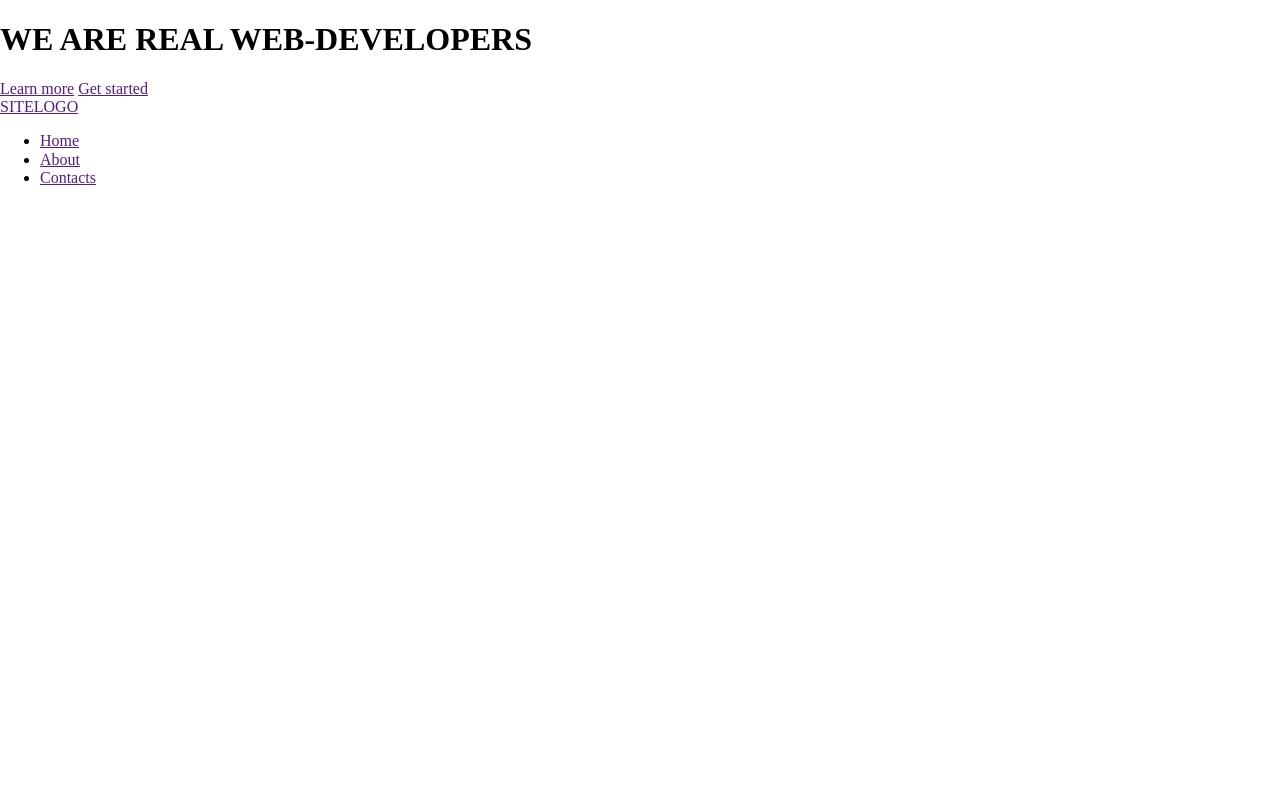
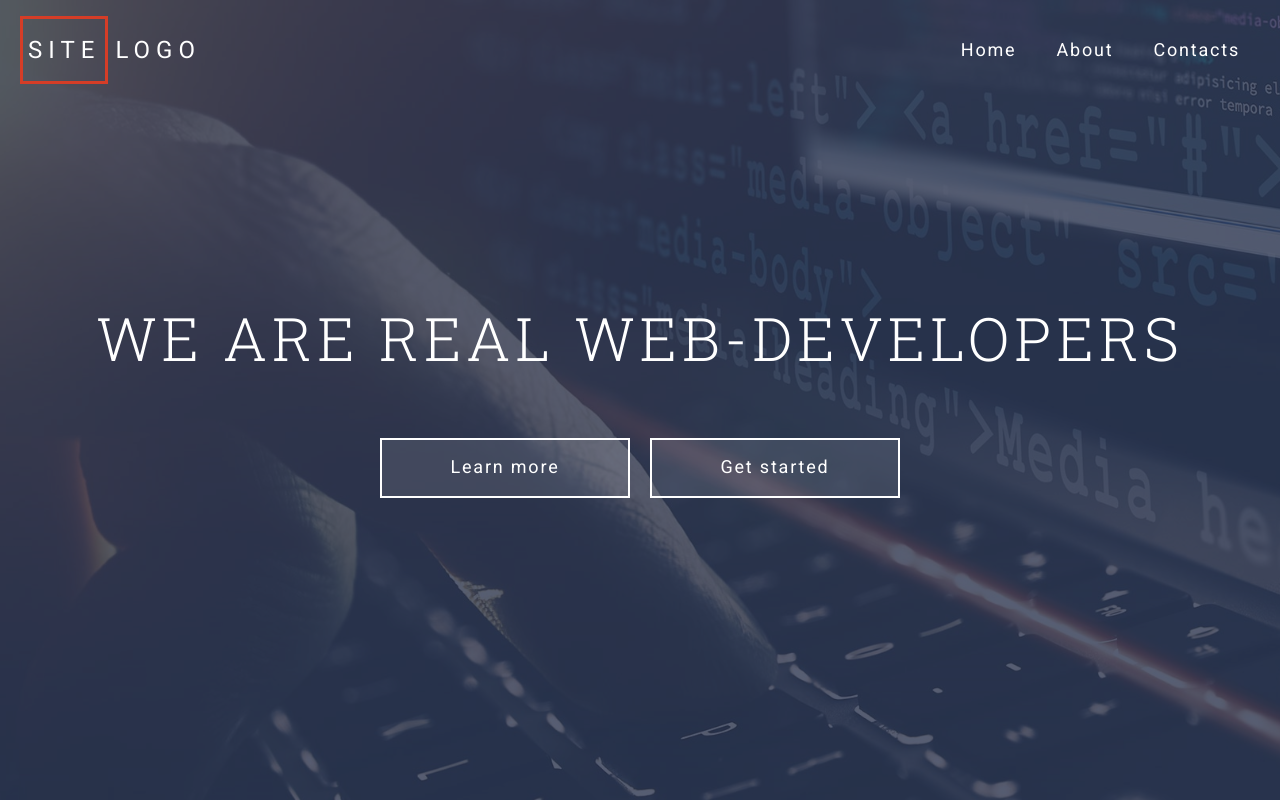
Before and after one commit to MrBoiaryn/my-page-v-2, a website: page index.html in a window 1280 px wide. Drawn offline with Linux system fonts and the light colour scheme.

Commit message:
чернове оформлення блоку header

```diff
--- a/index.html
+++ b/index.html
@@ -47,13 +47,13 @@
 
           <ul class="header-navbar__list">
             <li class="header-navbar__item">
-              <a class="header-navbar_link" href="">Home</a>
+              <a class="header-navbar__link" href="">Home</a>
             </li>
             <li class="header-navbar__item">
-              <a class="header-navbar_link" href="">About</a>
+              <a class="header-navbar__link" href="">About</a>
             </li>
             <li class="header-navbar__item">
-              <a class="header-navbar_link" href="">Contacts</a>
+              <a class="header-navbar__link" href="">Contacts</a>
             </li>
           </ul>
         </nav>
--- a/src/scss/common/_classes.scss
+++ b/src/scss/common/_classes.scss
@@ -1,2 +1,24 @@
-@use "../presets" as *;
-@use "../mixins" as *;
+// @use "../presets" as *;
+// @use "../mixins" as *;
+
+.btn {
+  display: flex;
+  align-items: center;
+  justify-content: center;
+
+  min-width: 250px;
+  height: 60px;
+
+  transition: background-color 0.5s ease-in-out;
+  letter-spacing: 0.1em;
+
+  border: 2px solid $color-white;
+  background-color: rgba($color-white, 0.1);
+
+  font-size: 18px;
+
+  &:hover,
+  &:focus {
+    background-color: $color-accent;
+  }
+}
--- a/src/scss/common/_typography.scss
+++ b/src/scss/common/_typography.scss
@@ -1,2 +1,32 @@
-@use "../presets" as *;
-@use "../mixins" as *;
+// @use "../presets" as *;
+// @use "../mixins" as *;
+
+*,
+*::before,
+*::after {
+  box-sizing: border-box;
+}
+
+html {
+  font-family: $font-main;
+  font-size: $font-size;
+}
+
+body {
+  color: $color-primary;
+  background-color: $color-white;
+}
+
+h1 {
+  letter-spacing: 0.08em;
+
+  font-family: $font-header;
+  font-size: 3.75rem;
+  font-weight: 300;
+}
+
+a {
+  text-decoration: none;
+
+  color: $color-white;
+}
--- a/src/scss/components/header/_header-content.scss
+++ b/src/scss/components/header/_header-content.scss
@@ -1,2 +1,25 @@
-@use "../../presets" as *;
-@use "../../mixins" as *;
+// @use "../../presets" as *;
+// @use "../../mixins" as *;
+
+.header-content {
+  position: relative;
+  z-index: 1;
+  top: 0;
+
+  &__container {
+    @extend %container;
+  }
+
+  &__title {
+    margin: 0 0 66px;
+
+    text-align: center;
+  }
+
+  &__action {
+    display: flex;
+    justify-content: center;
+
+    gap: $gap;
+  }
+}
--- a/src/scss/components/header/_header-logo.scss
+++ b/src/scss/components/header/_header-logo.scss
@@ -1,2 +1,18 @@
-@use "../../presets" as *;
-@use "../../mixins" as *;
+// @use "../../presets" as *;
+// @use "../../mixins" as *;
+
+.header-logo {
+  letter-spacing: 0.25em;
+
+  font-size: 24px;
+
+
+
+  &__accent {
+    margin-right: 7px;
+    padding: 17px 5px 17px 5px;
+    // display: inline-block;
+
+    border: 3px solid #d53d27;
+  }
+}
--- a/src/scss/components/header/_header-menu.scss
+++ b/src/scss/components/header/_header-menu.scss
@@ -1,2 +1,18 @@
-@use "../../presets" as *;
-@use "../../mixins" as *;
+// @use "../../presets" as *;
+// @use "../../mixins" as *;
+
+.header-menu {
+  position: absolute;
+  z-index: 2;
+  top: 0;
+  right: 0;
+  left: 0;
+
+  &__container {
+    display: flex;
+    align-items: center;
+
+    @extend %container;
+    gap: $gap;
+  }
+}
--- a/src/scss/components/header/_header-navbar.scss
+++ b/src/scss/components/header/_header-navbar.scss
@@ -1,2 +1,37 @@
-@use "../../presets" as *;
-@use "../../mixins" as *;
+// @use "../../presets" as *;
+// @use "../../mixins" as *;
+
+.header-navbar {
+  width: 100%;
+
+  &__btn {
+    display: none;
+  }
+
+  &__list {
+    display: flex;
+    justify-content: flex-end;
+
+    @include unlist;
+  }
+
+  &__item {
+    margin: $gap $gap-sm;
+  }
+
+  &__link {
+    display: block;
+
+    padding: $gap $gap-sm;
+
+    transition: color 0.5s ease-in-out;
+    letter-spacing: 0.1em;
+
+    font-size: 18px;
+
+    &:hover,
+    &:focus {
+      color: $color-accent;
+    }
+  }
+}
--- a/src/scss/components/header/_header-overlay.scss
+++ b/src/scss/components/header/_header-overlay.scss
@@ -1,2 +1,11 @@
-@use "../../presets" as *;
-@use "../../mixins" as *;
+// @use "../../presets" as *;
+// @use "../../mixins" as *;
+
+.header-overlay {
+  position: absolute;
+
+  opacity: 0.8;
+  background-color: $color-primary;
+
+  inset: 0;
+}
--- a/src/scss/components/header/_header.scss
+++ b/src/scss/components/header/_header.scss
@@ -1,2 +1,16 @@
-@use "../../presets" as *;
-@use "../../mixins" as *;
+// @use "../../presets" as *;
+// @use "../../mixins" as *;
+
+.header {
+  position: relative;
+
+  display: grid;
+  align-content: center;
+
+  min-height: 100vh;
+  padding: 100px 0;
+
+  color: $color-white;
+  background-color: $color-primary;
+  background-image: url(../../../../assets/images/img-header.png);
+}
--- a/src/scss/mixins/_extends.scss
+++ b/src/scss/mixins/_extends.scss
@@ -0,0 +1,6 @@
+%container {
+  max-width: $ul;
+  margin: 0 auto;
+  padding-right: $gap;
+  padding-left: $gap;
+}
--- a/src/scss/mixins/_mixins-media.scss
+++ b/src/scss/mixins/_mixins-media.scss
@@ -1,4 +1,4 @@
-@use "../presets" as *;
+// @use "../presets" as *;
 
 $diff: 0.2px;
 
--- a/src/scss/mixins/_mixins.scss
+++ b/src/scss/mixins/_mixins.scss
@@ -1,4 +1,4 @@
-@use "../presets" as *;
+// @use "../presets" as *;
 
 @mixin text-shortener {
   display: block;
--- a/src/scss/presets/_variables.scss
+++ b/src/scss/presets/_variables.scss
@@ -2,15 +2,12 @@
 $font-header: "Roboto Slab", serif;
 $font-main: "Roboto", sans-serif;
 $font-size: 16px;
-
 $container-size: 1300px;
-
 $ul: 1340px;
 $xl: 1200px;
 $lg: 992px;
 $md: 768px;
 $sm: 576px;
-
 $gap: 20px;
 $gap-sm: math.div($gap, 2); // 10px
 $gap-lg: $gap * 1.5; // 30px
--- a/src/scss/style.scss
+++ b/src/scss/style.scss
@@ -1,4 +1,23 @@
-@use "../../libs/normalize.css/normalize";
+@import "../../libs/normalize.css/normalize";
 
-@use "common";
-@use "components";
+@import "presets/variables";
+@import "presets/skin";
+
+@import "mixins/mixins";
+@import "mixins/mixins-media";
+@import "mixins/extends";
+
+@import "common/typography";
+@import "common/classes";
+
+@import "components/header/header";
+@import "components/header/header-content";
+@import "components/header/header-menu";
+@import "components/header/header-logo";
+@import "components/header/header-navbar";
+@import "components/header/header-overlay";
+
+// @use "../../libs/normalize.css/normalize";
+
+// @use "common";
+// @use "components";
```
Also changed, not shown: assets/css/style.css.
